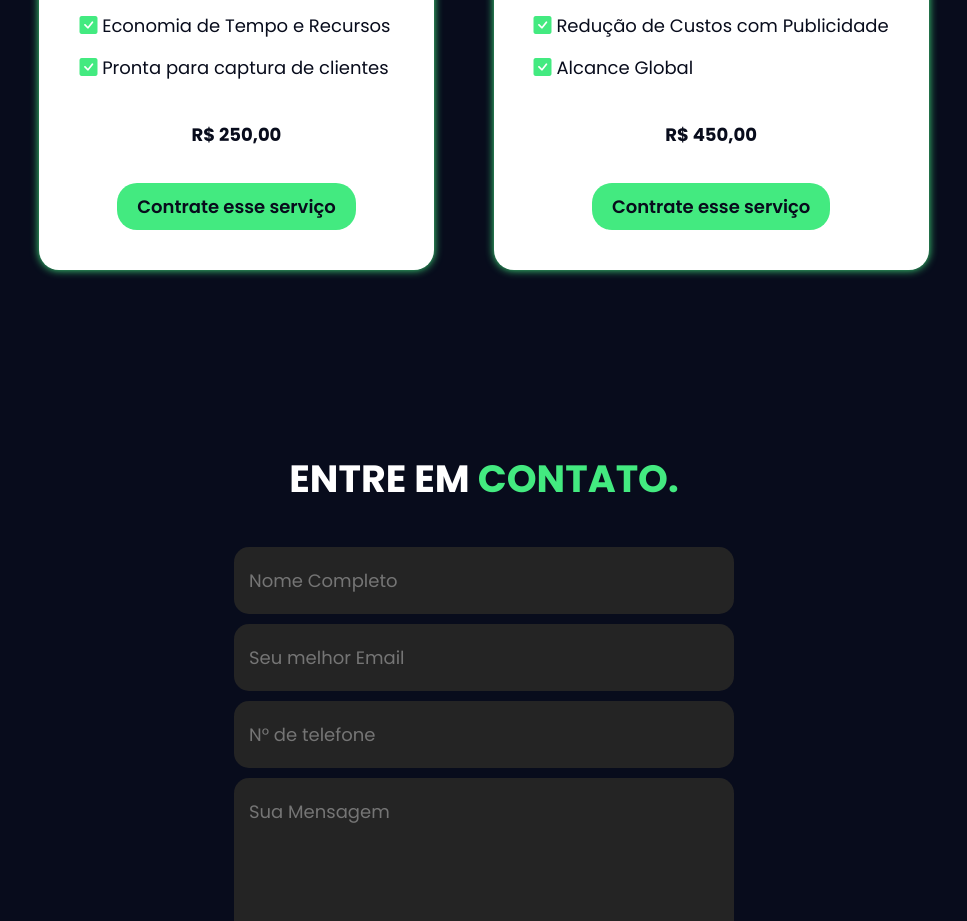
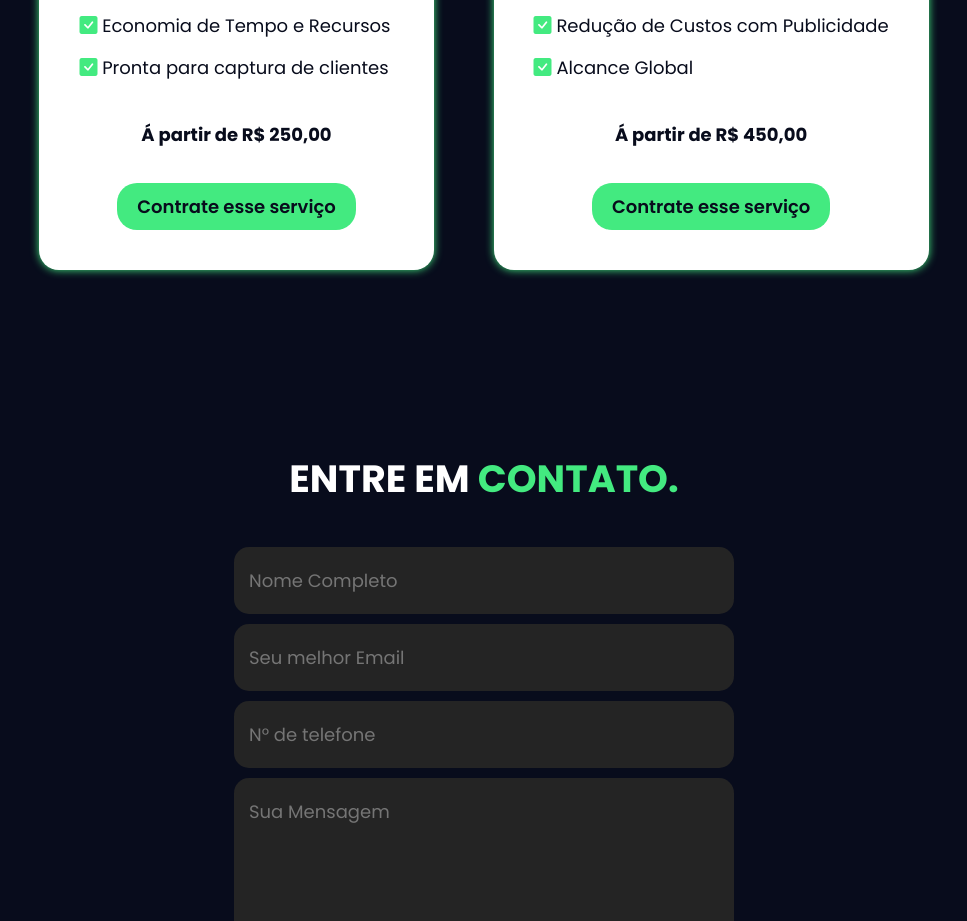
Before and after one commit to ygorp/DevCriativo, a plain HTML site: page index.html in a window 1280 px wide. Shown: the part 3834-4755 px from the top of the page, without its empty margins (156-1123 px from the left). Drawn offline with nearby package versions, Linux system fonts and the light colour scheme.

Commit message:
atualizando os cards de valores dos serviços

```diff
--- a/index.html
+++ b/index.html
@@ -166,7 +166,7 @@
                         <p><i class="bi bi-check-square-fill"></i> Economia de Tempo e Recursos</p>
                         <p><i class="bi bi-check-square-fill"></i> Pronta para captura de clientes</p>
                         <div class="descricao-e-valor">
-                            <p>R$ 250,00</p>
+                            <p>Á partir de R$ 250,00</p>
                             <a href="https://wa.me/5527992037927"><button>Contrate esse serviço</button></a>
                         </div>
                     </div>
@@ -183,7 +183,7 @@
                         <p><i class="bi bi-check-square-fill"></i> Redução de Custos com Publicidade</p>
                         <p><i class="bi bi-check-square-fill"></i> Alcance Global</p>
                         <div class="descricao-e-valor">
-                            <p>R$ 450,00</p>
+                            <p>Á partir de R$ 450,00</p>
                             <a href="https://wa.me/5527992037927"><button>Contrate esse serviço</button></a>
                         </div>
                     </div>
```
